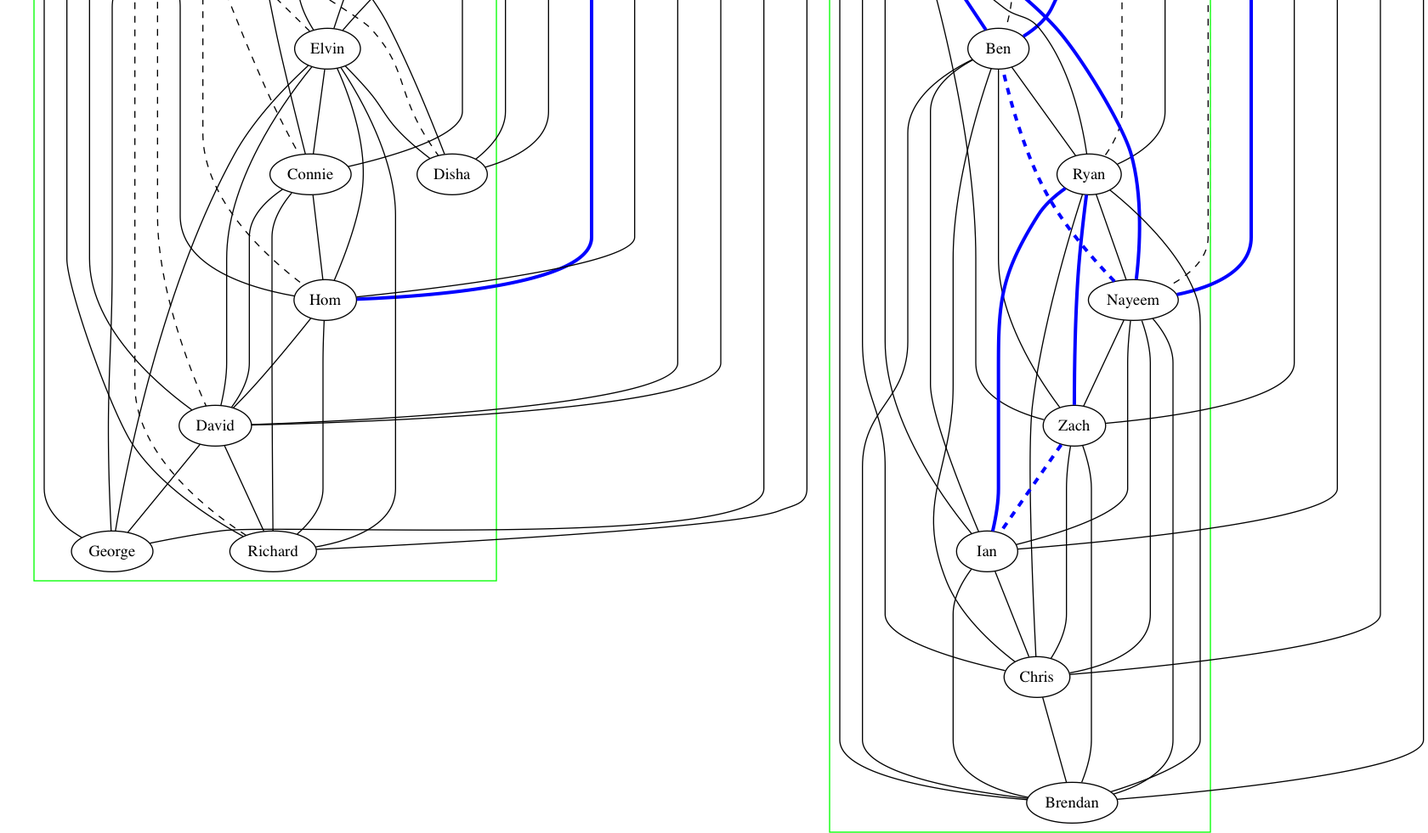
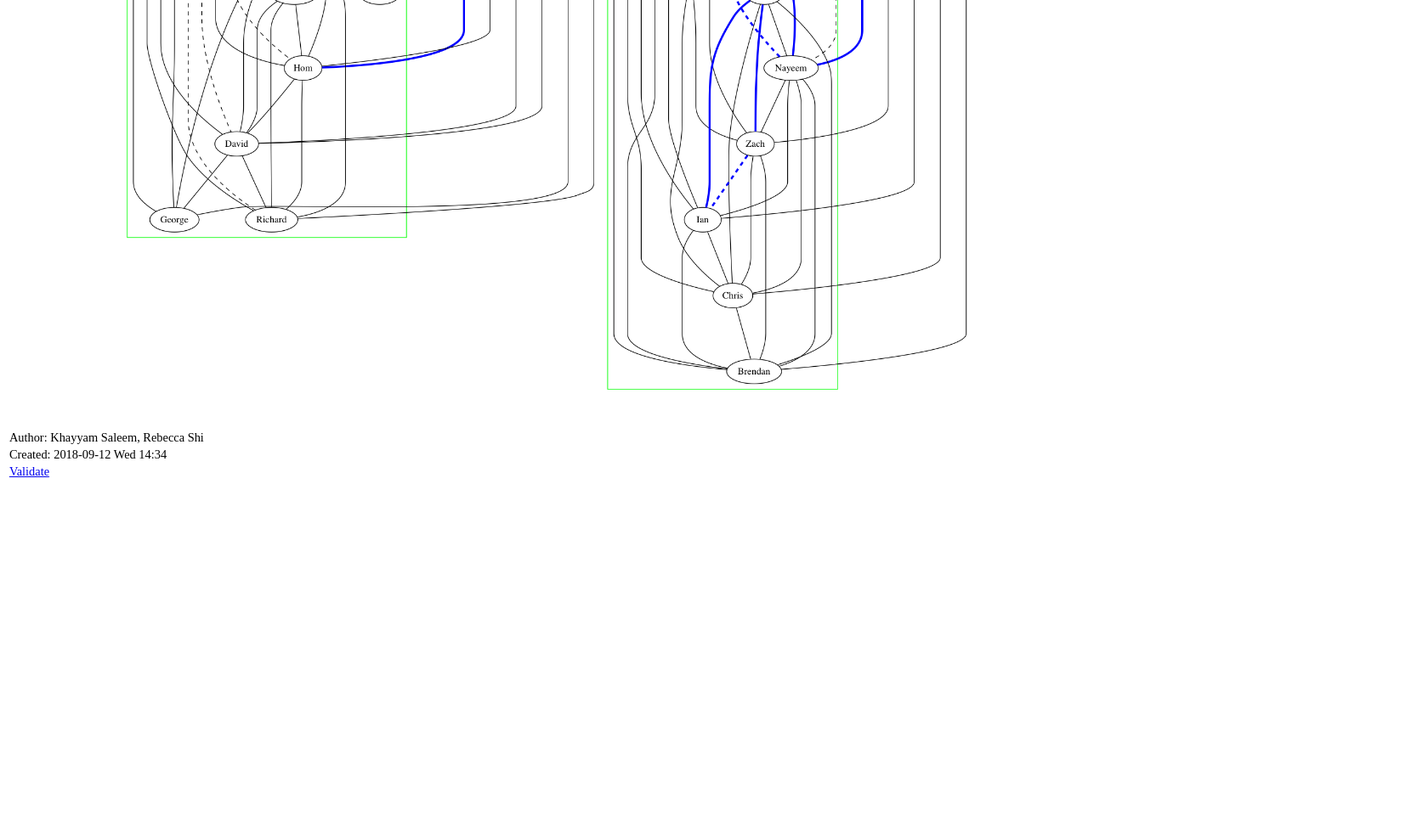
Before and after one commit to khayyamsaleem/mygithubpage, a plain HTML site: page friend_graph.html in a window 1280 px wide. Shown: the part 1222-2203 px from the top of the page at 85% size, 1680 px wide, since content can reach past the window. After the commit the page ends 1794 px from the top, so only its background shows below. Drawn offline with Linux system fonts and the light colour scheme.

Commit message:
updated image size

```diff
--- a/friend_graph.html
+++ b/friend_graph.html
@@ -3,7 +3,7 @@
 "http://www.w3.org/TR/xhtml1/DTD/xhtml1-strict.dtd">
 <html xmlns="http://www.w3.org/1999/xhtml" lang="en" xml:lang="en">
 <head>
-<!-- 2018-09-12 Wed 14:27 -->
+<!-- 2018-09-12 Wed 14:34 -->
 <meta http-equiv="Content-Type" content="text/html;charset=utf-8" />
 <meta name="viewport" content="width=device-width, initial-scale=1" />
 <title>Friends</title>
@@ -285,13 +285,13 @@ for the JavaScript code in this tag.
 
 
 <div class="figure">
-<p><img src="friends.png" alt="friends.png" />
+<p><img src="friends.png" alt="friends.png" width="1000" />
 </p>
 </div>
 </div>
 <div id="postamble" class="status">
 <p class="author">Author: Khayyam Saleem, Rebecca Shi</p>
-<p class="date">Created: 2018-09-12 Wed 14:27</p>
+<p class="date">Created: 2018-09-12 Wed 14:34</p>
 <p class="validation"><a href="http://validator.w3.org/check?uri=referer">Validate</a></p>
 </div>
 </body>
```
